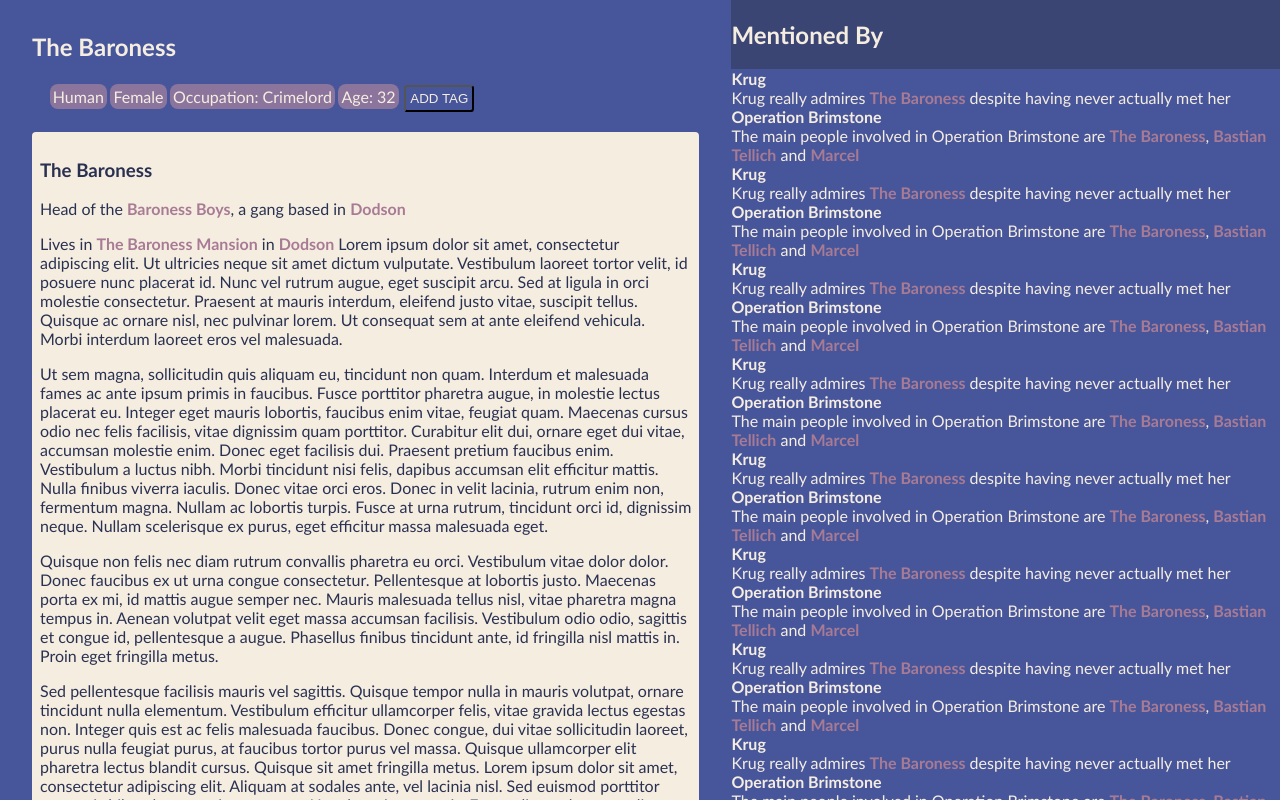
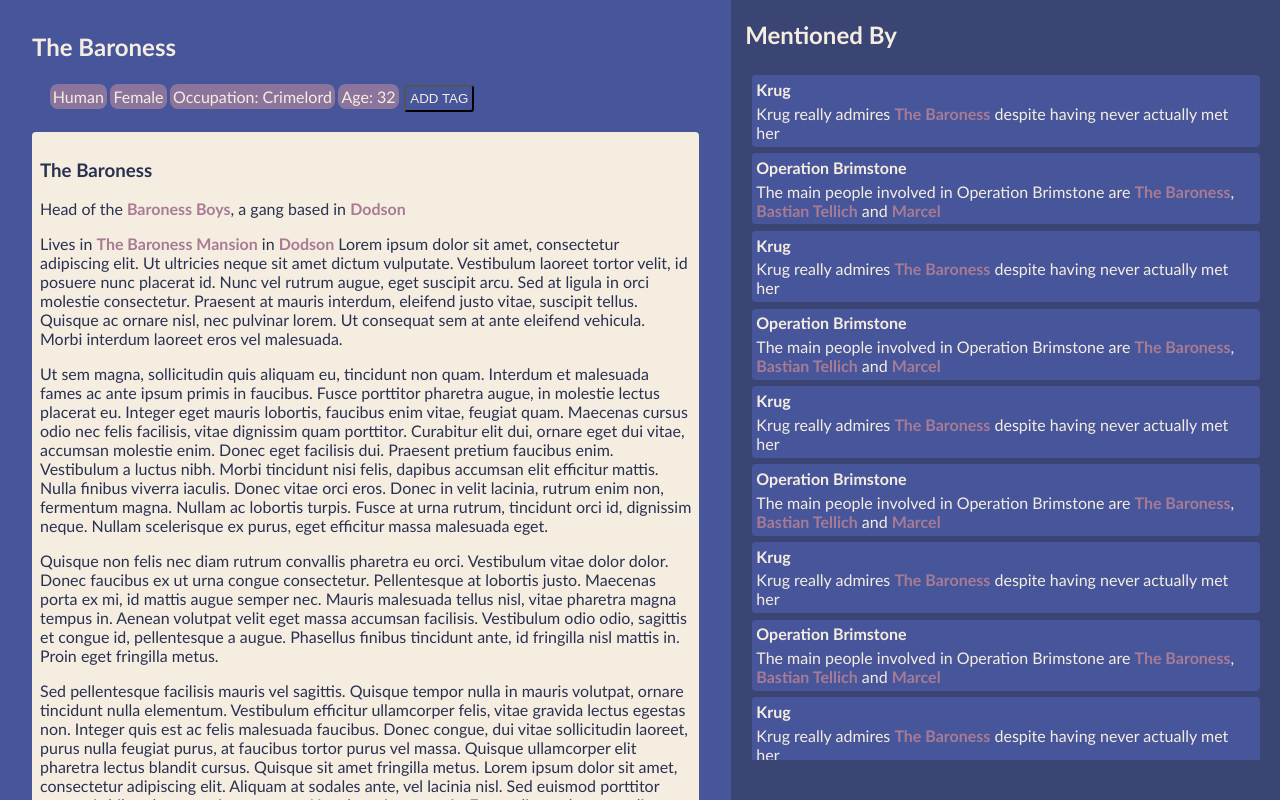
Before and after one commit to bumblepie/dnd-notes, a React (Create React App) app: page / in a window 1280 px wide. Shown: the top 800 px of the page. Built offline with nearby package versions, Linux system fonts and the light colour scheme.

Commit message:
Fix class names to match css

```diff
--- a/src/MentionsPanel/MentionCard.js
+++ b/src/MentionsPanel/MentionCard.js
@@ -13,8 +13,8 @@ class MentionCard extends PureComponent {
     } = this.props;
 
     return (
-      <section className="mention-box text inverted">
-        <section className="mention-heading">
+      <section className="mention-card text inverted">
+        <section className="mention-card-heading">
           <b>{Mention.nameFromMentionString(mentioner)}</b>
         </section>
         <section>{Mention.convertMentionsToJSX(line)}</section>
--- a/src/MentionsPanel/MentionsPanel.js
+++ b/src/MentionsPanel/MentionsPanel.js
@@ -25,10 +25,10 @@ class MentionsPanel extends Component {
   render() {
     const { mentions } = this.state;
     return (
-      <section className="mention-section-fixed">
-        <div className="mention-div-inner">
+      <section className="mention-panel-fixed">
+        <div className="mention-panel-inner-div">
           <h2 className="title inverted">Mentioned By</h2>
-          <section className="mentions-container">
+          <section className="mention-cards-container">
             {
             mentions.map(mention => (<MentionCard key={mention} mention={mention} />))
           }
```
